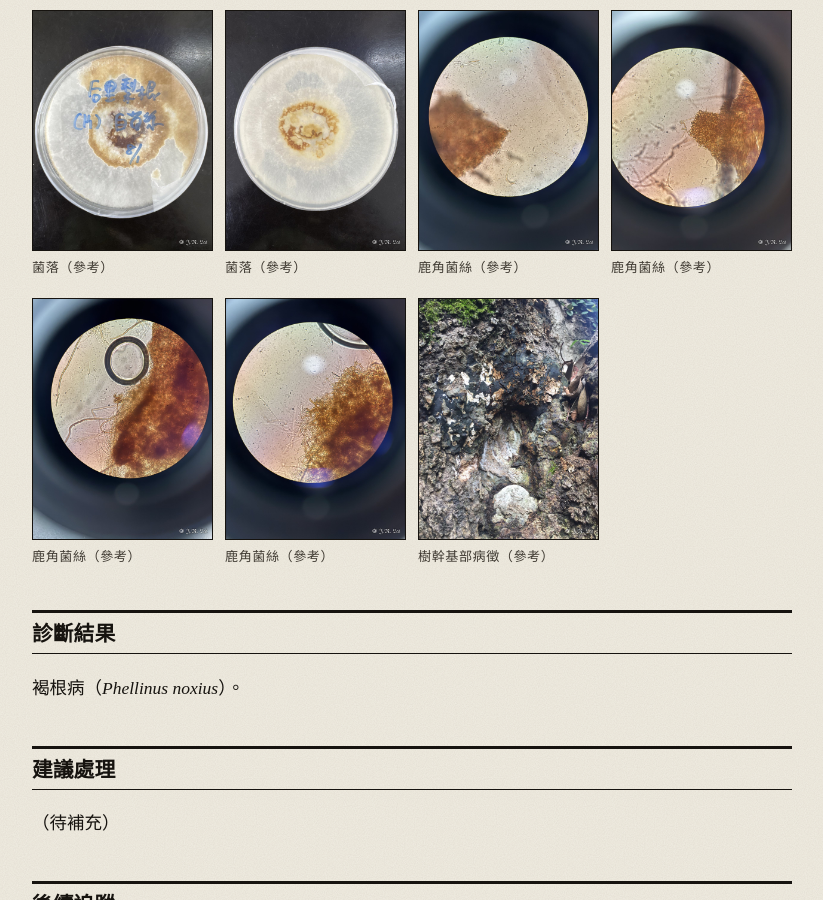
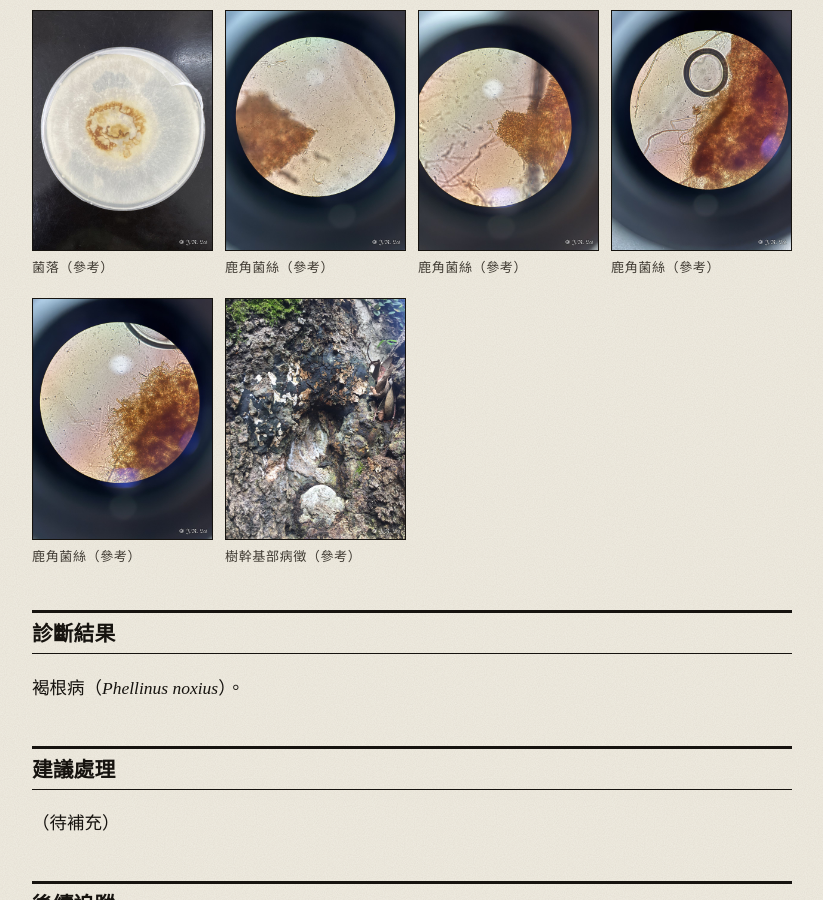
Before and after one commit to laijianren/laijianren.github.io, a Jekyll site: the page built from _cases/2025-12-17-caotun-camphor-brown-root-rot.md, in a window 1280 px wide and 900 px high, scrolled down 1907 px. Shown: the whole window, without its empty margins (228-1051 px from the left). Built offline with Jekyll 4.4.1, drawn with Linux system fonts in a browser that asks for light colours; some web fonts are replaced.

Commit message:
草屯樟樹：移除第一張菌落參考照
Co-Authored-By: Claude Opus 5.5 (1M context) <noreply@anthropic.com>
Claude-Session: https://claude.ai/code/session_01XJGjkT6ynprrpQ61onDbZk

```diff
--- a/_cases/2025-12-17-caotun-camphor-brown-root-rot.md
+++ b/_cases/2025-12-17-caotun-camphor-brown-root-rot.md
@@ -25,7 +25,6 @@ cover_caption: 根部褐色菌絲面
 褐根病菌的菌絲初期為白色，之後轉為褐色，顯微鏡下可見鹿角狀菌絲。以下是參考照片。
 
 <div class="photo-grid">
-<figure class="photo"><img src="/assets/cases/2025-12-17-caotun-camphor/p1.jpg" alt="褐根病菌菌落，初期菌絲白色，之後轉為褐色"><figcaption>菌落（參考）</figcaption></figure>
 <figure class="photo"><img src="/assets/cases/2025-12-17-caotun-camphor/p2.jpg" alt="褐根病菌菌落"><figcaption>菌落（參考）</figcaption></figure>
 <figure class="photo"><img src="/assets/cases/2025-12-17-caotun-camphor/p3.jpg" alt="褐根病菌的鹿角菌絲（顯微鏡）"><figcaption>鹿角菌絲（參考）</figcaption></figure>
 <figure class="photo"><img src="/assets/cases/2025-12-17-caotun-camphor/p4.jpg" alt="褐根病菌的鹿角菌絲（顯微鏡）"><figcaption>鹿角菌絲（參考）</figcaption></figure>
```
Also changed, not shown: assets/cases/2025-12-17-caotun-camphor/p1.jpg (deleted).
